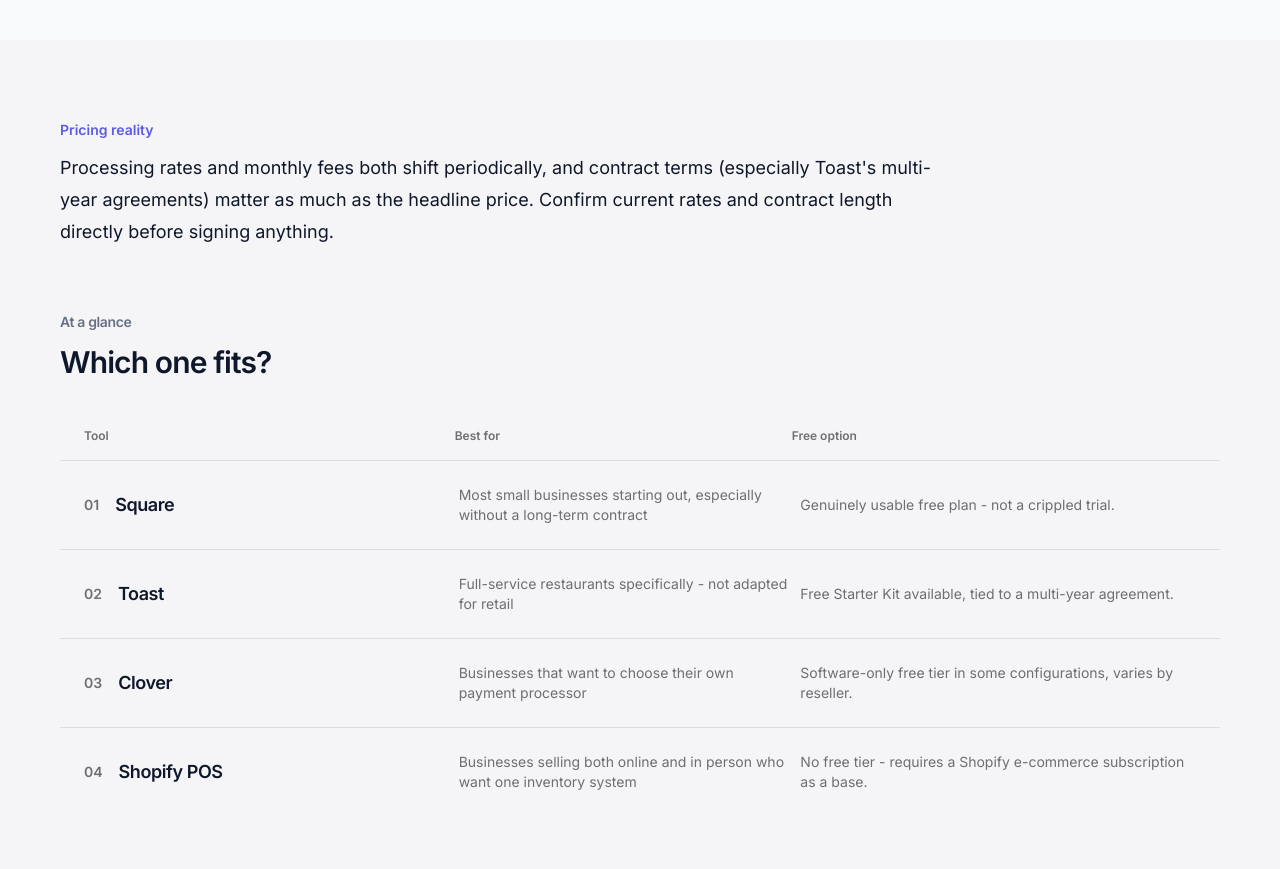
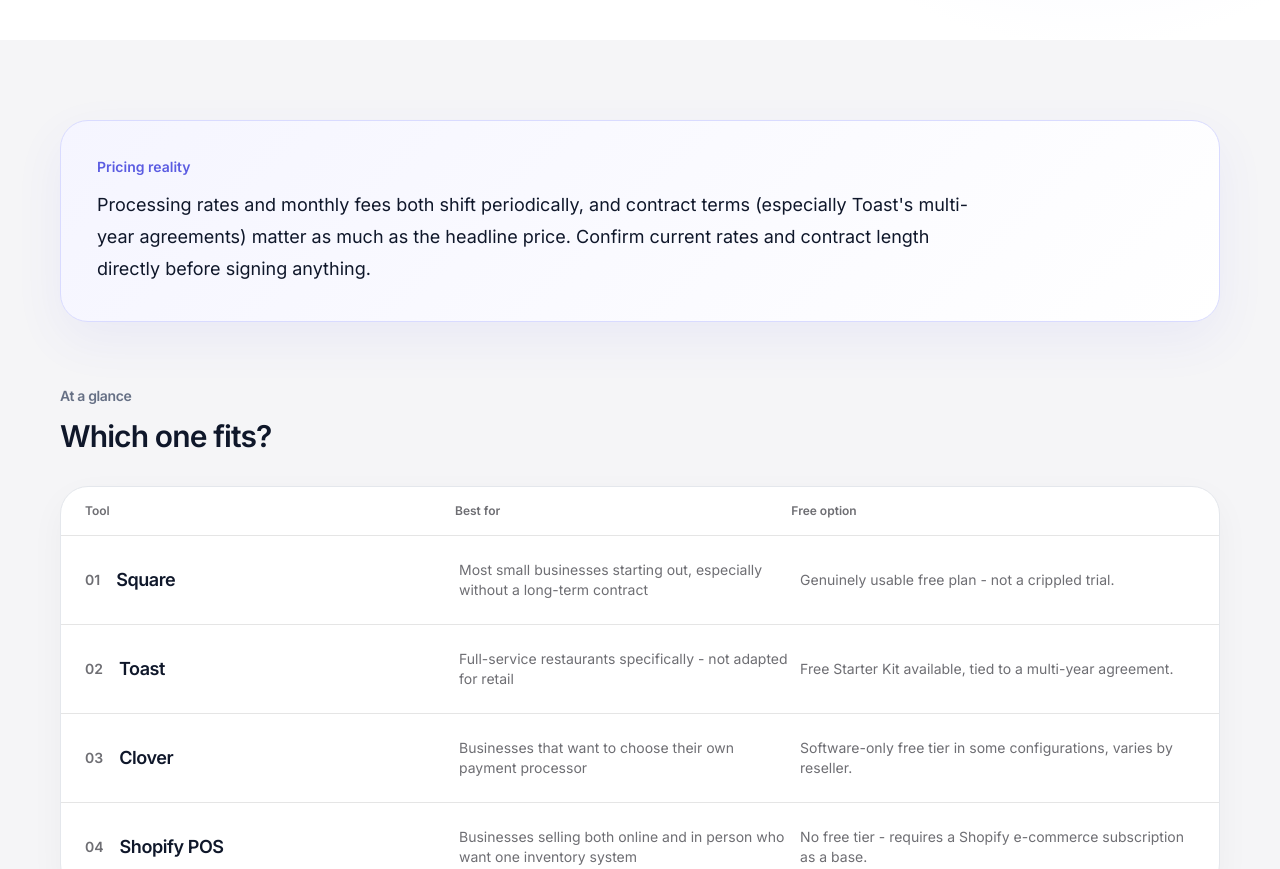
Before and after one commit to LinukaBandara/StackPick, a Next.js app: page /best/pos-systems in a window 1280 px wide. Shown: the part 580-1449 px from the top of the page. Built offline with nearby package versions, Linux system fonts and the light colour scheme; no server answers.

Commit message:
feat: add editorial article visual system

```diff
--- a/app/globals.css
+++ b/app/globals.css
@@ -67,3 +67,13 @@ a:focus-visible, button:focus-visible { outline: 3px solid rgba(91,92,226,.28);
   html { scroll-behavior: auto; }
   *, *::before, *::after { animation-duration: .01ms !important; animation-iteration-count: 1 !important; transition-duration: .01ms !important; }
 }
+
+
+@layer components {
+  .sp-article-hero { background: radial-gradient(circle at 85% 30%, #eef0ff 0, #fff 34%, #fff 72%); }
+  .sp-pricing-callout { @apply rounded-[28px] border p-7 sm:p-9; border-color: #d9dbff; background: linear-gradient(135deg,#f5f5ff,#fff); box-shadow: 0 18px 50px rgba(91,92,226,.07); }
+  .sp-comparison-table { @apply overflow-hidden rounded-[28px] border bg-white; border-color: var(--sp-border); box-shadow: 0 12px 35px rgba(16,24,40,.04); }
+  .sp-verdict { background: radial-gradient(circle at 75% 35%, #242b5a 0, #101828 36%, #05070d 80%); color: #fff; position: relative; overflow: hidden; }
+  .sp-verdict::after { content: ""; position: absolute; width: 360px; height: 360px; right: -160px; top: -100px; border-radius: 50%; border: 1px solid rgba(255,255,255,.1); box-shadow: 0 0 0 70px rgba(255,255,255,.025), 0 0 0 140px rgba(255,255,255,.018); pointer-events: none; }
+  .sp-verdict-mark { @apply mb-7 flex h-12 w-12 items-center justify-center rounded-2xl; background: rgba(167,243,208,.12); color: #a7f3d0; font-size: 20px; font-weight: 700; }
+}
```
